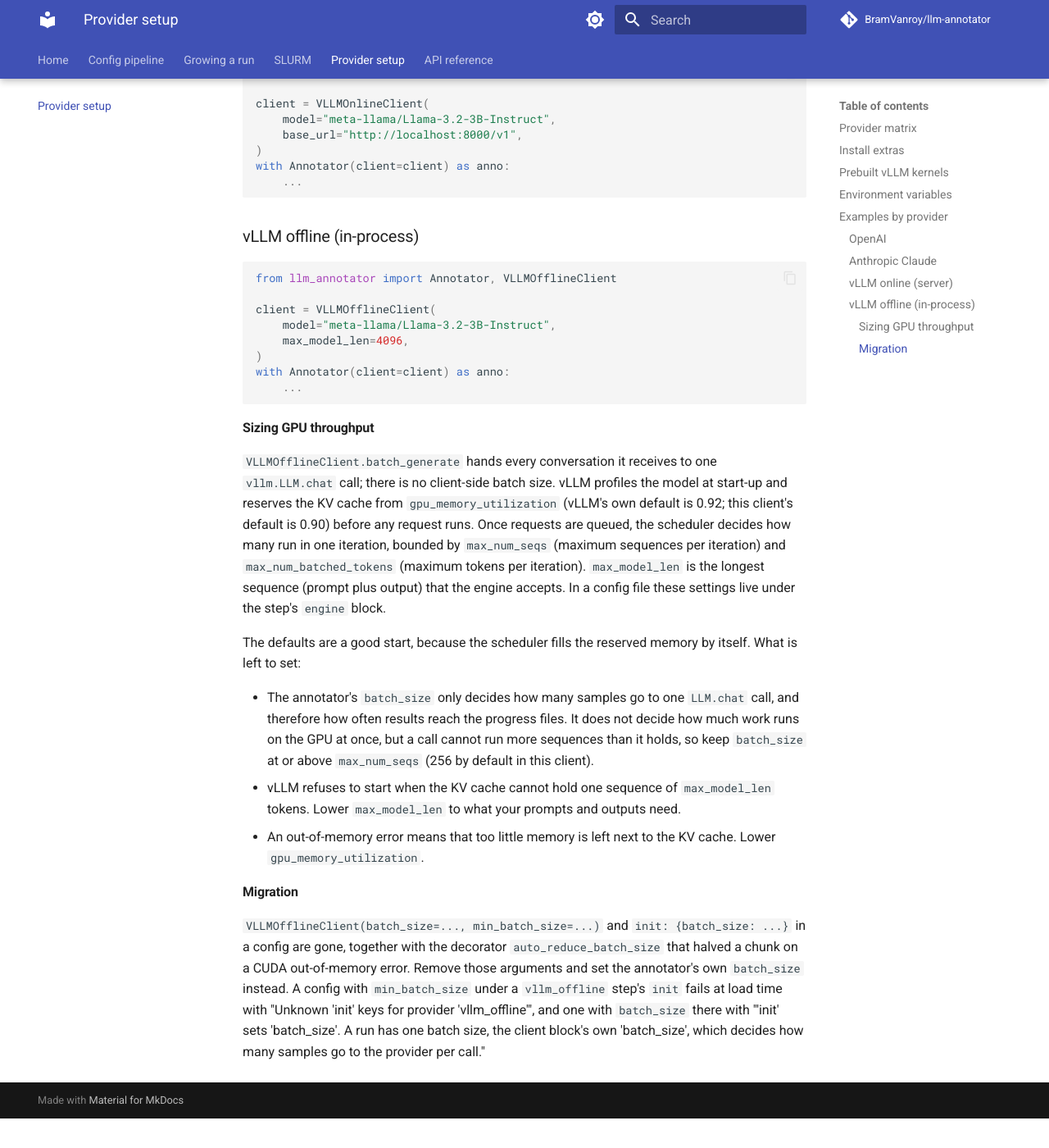
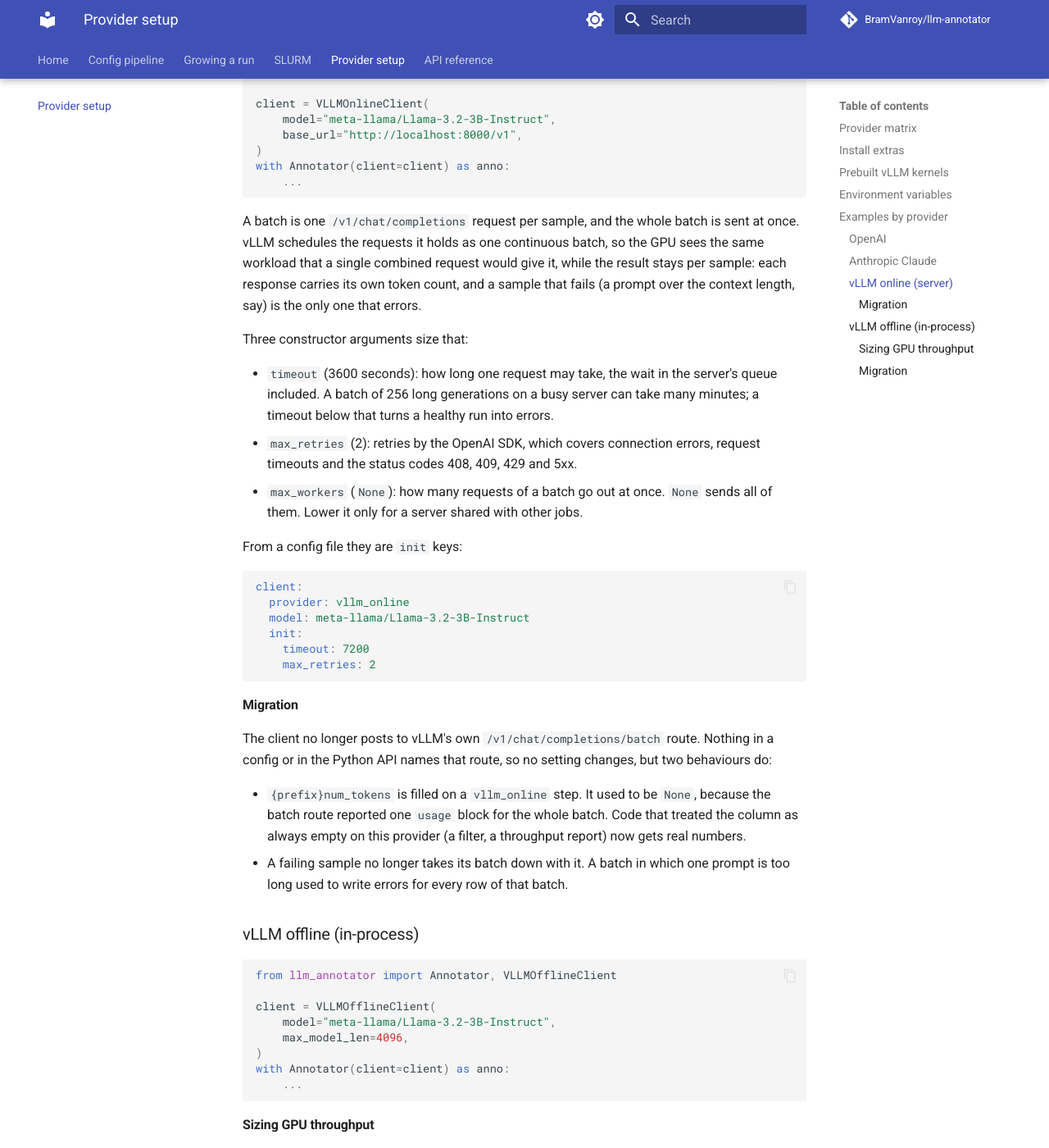
Before and after one commit to BramVanroy/llm-annotator, an MkDocs documentation site: the page built from docs/provider-info.md, in a window 1280 px wide and 1400 px high, scrolled down 3083 px. Shown: the whole window at 82% size. Built offline with MkDocs 1.6.1 and Material for MkDocs 9.7.7, drawn with Linux system fonts in a browser that asks for light colours; comment, search, counter and statistics services are not loaded; the version menu is left out; before the commit the page ends 4447 px from its top, so only the background shows below that.

Commit message:
Update the docs for the vLLM server request path
A vllm_online step now fills {prefix}num_tokens and a failing sample no
longer takes its batch down, so drop the note that said otherwise and add a
migration section under the provider. Document timeout, max_retries and
max_workers, and say "batch" where the pool sizing text said "request",
since a batch slot holds batch_size requests rather than one.

````diff
--- a/docs/provider-info.md
+++ b/docs/provider-info.md
@@ -141,6 +141,48 @@ with Annotator(client=client) as anno:
     ...
 ```
 
+A batch is one `/v1/chat/completions` request per sample, and the whole batch
+is sent at once. vLLM schedules the requests it holds as one continuous batch,
+so the GPU sees the same workload that a single combined request would give
+it, while the result stays per sample: each response carries its own token
+count, and a sample that fails (a prompt over the context length, say) is the
+only one that errors.
+
+Three constructor arguments size that:
+
+- `timeout` (3600 seconds): how long one request may take, the wait in the
+  server's queue included. A batch of 256 long generations on a busy server
+  can take many minutes; a timeout below that turns a healthy run into errors.
+- `max_retries` (2): retries by the OpenAI SDK, which covers connection
+  errors, request timeouts and the status codes 408, 409, 429 and 5xx.
+- `max_workers` (`None`): how many requests of a batch go out at once.
+  `None` sends all of them. Lower it only for a server shared with other
+  jobs.
+
+From a config file they are `init` keys:
+
+```yaml
+client:
+  provider: vllm_online
+  model: meta-llama/Llama-3.2-3B-Instruct
+  init:
+    timeout: 7200
+    max_retries: 2
+```
+
+#### Migration
+
+The client no longer posts to vLLM's own `/v1/chat/completions/batch` route.
+Nothing in a config or in the Python API names that route, so no setting
+changes, but two behaviours do:
+
+- `{prefix}num_tokens` is filled on a `vllm_online` step. It used to be
+  `None`, because the batch route reported one `usage` block for the whole
+  batch. Code that treated the column as always empty on this provider (a
+  filter, a throughput report) now gets real numbers.
+- A failing sample no longer takes its batch down with it. A batch in which
+  one prompt is too long used to write errors for every row of that batch.
+
 ### vLLM offline (in-process)
 
 ```python
````
Also changed, not shown: docs/index.md (+6 -6 lines), docs/pipeline.md (+17 -23 lines), 7 other files.
